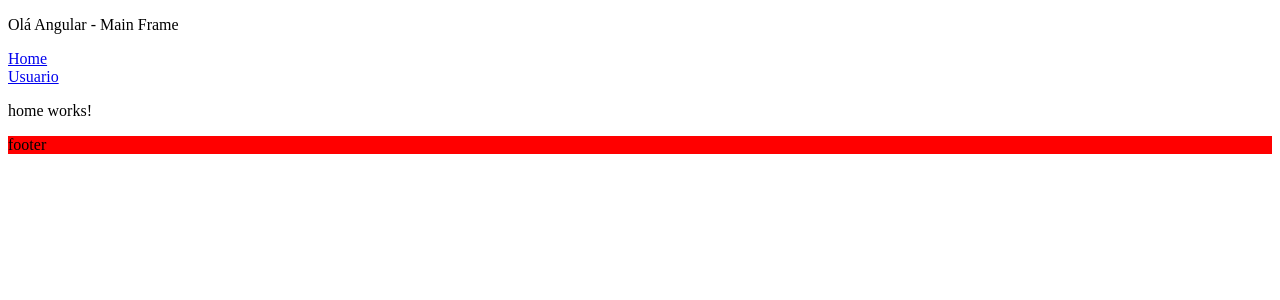
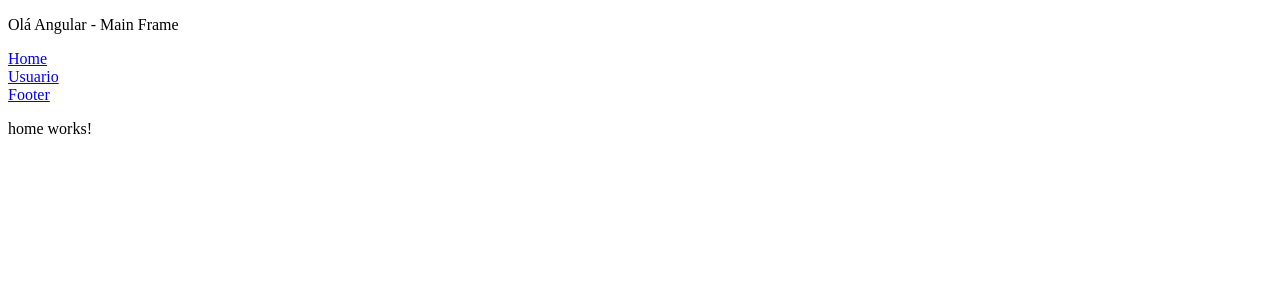
Before and after one commit to bsfbruno/angular8, an Angular app: page /#/home in a window 1280 px wide. Before the commit this address led to /home. Shown: the top 300 px of the page. Built offline with nearby package versions, Linux system fonts and the light colour scheme.

Commit message:
Lazy Loading com Rotas

```diff
--- a/src/app/app-routing.module.ts
+++ b/src/app/app-routing.module.ts
@@ -1,19 +1,29 @@
-import { UsuarioComponent } from './usuario/usuario.component';
-import { HomeComponent } from './home/home.component';
 import { NgModule } from '@angular/core';
 import { Routes, RouterModule } from '@angular/router';
 
 const routes: Routes = [
-  { path: 'home', component: HomeComponent},
-  { path: 'usuario', component: UsuarioComponent},
+  {
+    path: 'home',
+    loadChildren: './home/home.module#HomeModule'
+  },
+  {
+    path: 'usuario',
+    loadChildren: './usuario/usuario.module#UsuarioModule'
+  },
+  {
+    path: 'footer',
+    loadChildren: './footer/footer.module#FooterModule'
+  },
   //se a rota for vazia
-  { path: '', pathMatch: 'full', redirectTo: '/home'}
+  { path: '',
+  pathMatch: 'full',
+  redirectTo: '/home'}
 ];
 
 @NgModule({
   declarations: [],
   imports: [
-    RouterModule.forRoot(routes)
+    RouterModule.forRoot(routes, {useHash: true})
   ],
   exports: [ RouterModule ]
 })
--- a/src/app/app.component.html
+++ b/src/app/app.component.html
@@ -1,4 +1,3 @@
 <p>Olá Angular - Main Frame</p>
 <app-menu></app-menu>
 <router-outlet></router-outlet>
-<app-footer></app-footer>
--- a/src/app/menu/menu.component.html
+++ b/src/app/menu/menu.component.html
@@ -4,3 +4,6 @@
 <div>
     <a routerLink="usuario">Usuario</a>
 </div>
+<div>
+    <a routerLink="footer">Footer</a>
+</div>
```
Also changed, not shown: src/app/app.module.ts (+1 -7 lines), src/app/footer/footer.module.ts (added, +13 -0 lines), src/app/footer/footer.routing.module.ts (added, +19 -0 lines), src/app/home/home.module.ts (added, +13 -0 lines), src/app/home/home.routing.module.ts (added, +19 -0 lines), src/app/usuario/usuario.module.ts (added, +13 -0 lines), src/app/usuario/usuario.routing.module.ts (added, +19 -0 lines).
